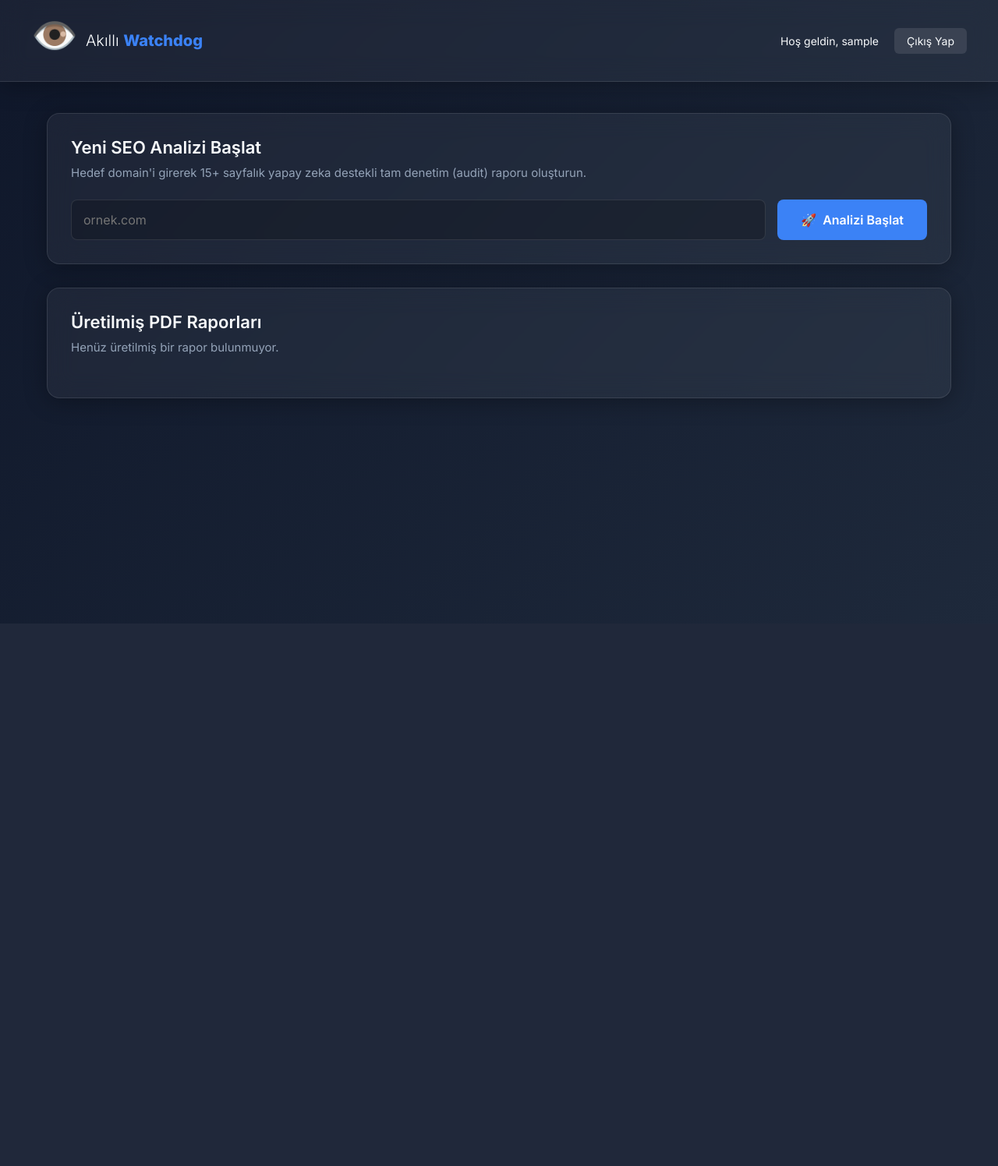
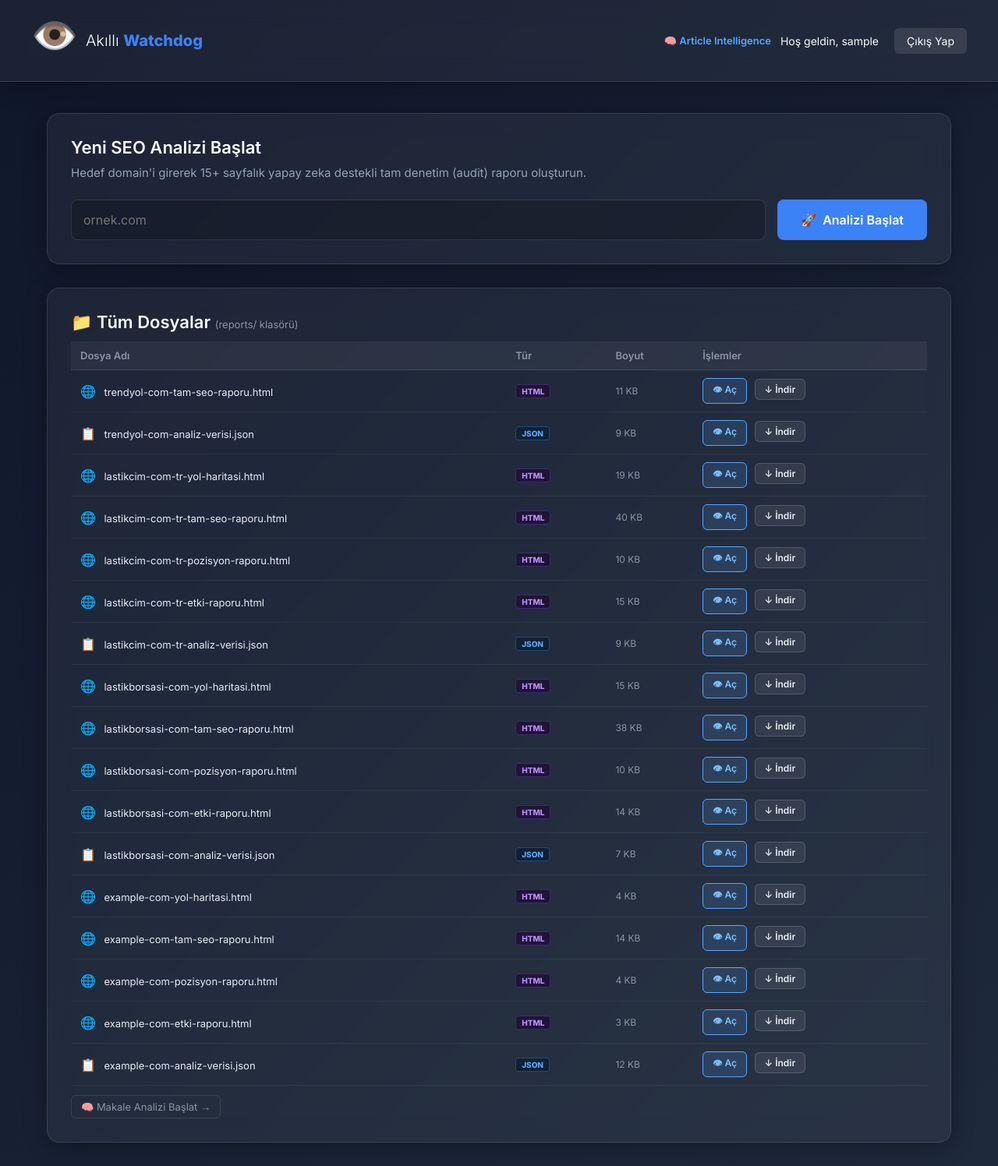
Before and after one commit to dijipolitr-stack/seoanalizi, a Flask app: page /dashboard in a window 1280 px wide. Shown: the whole page at 78% size. Before the commit the page ends 685 px from the top, so only its background shows below. Run offline with Flask 3, Linux system fonts and the light colour scheme; the visitor is signed in with stand-in values (Sample User, id 1).

Commit message:
Feature: Dashboard dosya yoneticisi - tum PDF/HTML/JSON dosyalari listele, indir ve tarayicida ac

```diff
--- a/app.py
+++ b/app.py
@@ -116,12 +116,25 @@ def dashboard():
         return redirect(url_for('dashboard'))
 
     reports = []
+    all_files = []
     if os.path.exists("reports"):
-        for filename in os.listdir("reports"):
-            if filename.endswith(".pdf"):
+        for filename in sorted(os.listdir("reports"), reverse=True):
+            fpath = os.path.join("reports", filename)
+            if not os.path.isfile(fpath):
+                continue
+            ext = filename.rsplit(".", 1)[-1].lower() if "." in filename else ""
+            size_bytes = os.path.getsize(fpath)
+            if size_bytes < 1024:
+                size_str = f"{size_bytes} B"
+            elif size_bytes < 1024 * 1024:
+                size_str = f"{size_bytes // 1024} KB"
+            else:
+                size_str = f"{size_bytes / 1024 / 1024:.1f} MB"
+            all_files.append({"name": filename, "ext": ext, "size": size_str})
+            if ext == "pdf":
                 reports.append(filename)
 
-    return render_template('dashboard.html', reports=reports, tasks=TASK_STATUS)
+    return render_template('dashboard.html', reports=reports, tasks=TASK_STATUS, all_files=all_files)
 
 
 @app.route('/status/<domain>')
@@ -138,6 +151,39 @@ def download(filename):
     if os.path.exists(filepath):
         return send_file(filepath, as_attachment=True)
     return "Dosya bulunamadı", 404
+
+
+@app.route('/files/download/<filename>')
+def files_download(filename):
+    """Herhangi bir rapor dosyasını indir (PDF, HTML, JSON)."""
+    if 'user' not in session:
+        return redirect(url_for('login'))
+    # Güvenlik: sadece reports/ klasöründeki dosyalara izin ver
+    filename = os.path.basename(filename)
+    filepath = os.path.join("reports", filename)
+    if os.path.exists(filepath):
+        return send_file(filepath, as_attachment=True)
+    return "Dosya bulunamadı", 404
+
+
+@app.route('/files/view/<filename>')
+def files_view(filename):
+    """HTML/JSON dosyasını tarayıcıda aç."""
+    if 'user' not in session:
+        return redirect(url_for('login'))
+    filename = os.path.basename(filename)
+    filepath = os.path.join("reports", filename)
+    if not os.path.exists(filepath):
+        return "Dosya bulunamadı", 404
+    ext = filename.rsplit(".", 1)[-1].lower()
+    if ext == "html":
+        with open(filepath, encoding="utf-8") as f:
+            return f.read()
+    elif ext == "json":
+        with open(filepath, encoding="utf-8") as f:
+            content = f.read()
+        return f'<pre style="background:#0d1117;color:#e6edf3;padding:24px;font-size:13px;">{content}</pre>'
+    return send_file(filepath, as_attachment=False)
 
 
 # ─── Article Intelligence Endpoint'leri ───────────────────────────────────────
--- a/templates/dashboard.html
+++ b/templates/dashboard.html
@@ -6,6 +6,67 @@
     <title>Dashboard | Akıllı Watchdog</title>
     <link href="https://fonts.googleapis.com/css2?family=Inter:wght@300;400;600;800&display=swap" rel="stylesheet">
     <link rel="stylesheet" href="{{ url_for('static', filename='css/style.css') }}">
+    <style>
+      .files-panel { margin-top: 24px; }
+      .files-table { width: 100%; border-collapse: collapse; font-size: 13px; margin-top: 12px; }
+      .files-table th {
+        background: rgba(255,255,255,0.05);
+        color: #8b949e;
+        font-weight: 600;
+        padding: 10px 12px;
+        text-align: left;
+        border-bottom: 1px solid rgba(255,255,255,0.1);
+      }
+      .files-table td {
+        padding: 10px 12px;
+        border-bottom: 1px solid rgba(255,255,255,0.05);
+        vertical-align: middle;
+      }
+      .files-table tr:hover td { background: rgba(255,255,255,0.03); }
+      .file-icon { font-size: 16px; margin-right: 6px; }
+      .file-name { color: #e6edf3; font-weight: 500; }
+      .file-type-badge {
+        display: inline-block;
+        border-radius: 4px;
+        font-size: 10px;
+        font-weight: 700;
+        padding: 2px 7px;
+        text-transform: uppercase;
+      }
+      .badge-pdf  { background: #2d1117; color: #f85149; border: 1px solid #6e2020; }
+      .badge-html { background: #1e1535; color: #bc8cff; border: 1px solid #3d2870; }
+      .badge-json { background: #132032; color: #58a6ff; border: 1px solid #1f4a7a; }
+      .btn-file-action {
+        background: rgba(255,255,255,0.08);
+        border: 1px solid rgba(255,255,255,0.15);
+        border-radius: 6px;
+        color: #e6edf3;
+        cursor: pointer;
+        font-size: 12px;
+        font-weight: 600;
+        padding: 5px 12px;
+        text-decoration: none;
+        margin-right: 6px;
+        display: inline-block;
+        transition: background 0.2s;
+      }
+      .btn-file-action:hover { background: rgba(255,255,255,0.15); }
+      .btn-file-action.open { background: rgba(88,166,255,0.15); border-color: #58a6ff; color: #79c0ff; }
+      .btn-file-action.open:hover { background: rgba(88,166,255,0.25); }
+      .empty-files { color: #484f58; font-size: 13px; padding: 20px 0; }
+      .file-nav-link {
+        color: #8b949e;
+        text-decoration: none;
+        font-size: 13px;
+        padding: 6px 12px;
+        border-radius: 6px;
+        border: 1px solid rgba(255,255,255,0.1);
+        display: inline-block;
+        margin-top: 12px;
+        transition: all 0.2s;
+      }
+      .file-nav-link:hover { color: #58a6ff; border-color: #58a6ff; background: rgba(88,166,255,0.1); }
+    </style>
 </head>
 <body class="dashboard-body">
 
@@ -14,9 +75,12 @@
             <span class="logo-icon">👁️</span>
             <h2>Akıllı <strong>Watchdog</strong></h2>
         </div>
-        <div class="nav-user">
-            <span>Hoş geldin, {{ session['user'] }}</span>
-            <a href="/logout" class="btn-logout">Çıkış Yap</a>
+        <div style="display:flex; gap:12px; align-items:center;">
+            <a href="/article-intelligence" style="color:#58a6ff; text-decoration:none; font-size:13px; font-weight:600;">🧠 Article Intelligence</a>
+            <div class="nav-user">
+                <span>Hoş geldin, {{ session['user'] }}</span>
+                <a href="/logout" class="btn-logout">Çıkış Yap</a>
+            </div>
         </div>
     </nav>
 
@@ -53,7 +117,7 @@
                         {% if status == 'running' %}
                             <li class="task-item running">
                                 <div class="loader"></div>
-                                <span><strong>{{ domain }}</strong> analiz ediliyor... (Crawl & OpenAI)</span>
+                                <span><strong>{{ domain }}</strong> analiz ediliyor...</span>
                             </li>
                         {% endif %}
                     {% endfor %}
@@ -62,36 +126,56 @@
             {% endif %}
         </section>
 
-        <!-- Mevcut Raporlar -->
-        <section class="glass-panel reports-panel">
-            <h3>Üretilmiş PDF Raporları</h3>
+        <!-- Tüm Dosyalar -->
+        <section class="glass-panel files-panel">
+            <h3>📁 Tüm Dosyalar <span style="font-size:13px; color:#8b949e; font-weight:400;">(reports/ klasörü)</span></h3>
 
-            {% if reports %}
-            <div class="reports-grid">
-                {% for report in reports %}
-                <div class="report-card">
-                    <div class="report-icon">📄</div>
-                    <div class="report-info">
-                        <h4>{{ report }}</h4>
-                        <a href="/download/{{ report }}" class="btn-download">İndir</a>
-                    </div>
-                </div>
-                {% endfor %}
-            </div>
+            {% if all_files %}
+            <table class="files-table">
+                <thead>
+                    <tr>
+                        <th>Dosya Adı</th>
+                        <th>Tür</th>
+                        <th>Boyut</th>
+                        <th>İşlemler</th>
+                    </tr>
+                </thead>
+                <tbody>
+                    {% for f in all_files %}
+                    <tr>
+                        <td>
+                            <span class="file-icon">
+                                {% if f.ext == 'pdf' %}📄{% elif f.ext == 'html' %}🌐{% elif f.ext == 'json' %}📋{% else %}📁{% endif %}
+                            </span>
+                            <span class="file-name">{{ f.name }}</span>
+                        </td>
+                        <td>
+                            <span class="file-type-badge badge-{{ f.ext }}">{{ f.ext }}</span>
+                        </td>
+                        <td style="color:#8b949e; font-size:12px;">{{ f.size }}</td>
+                        <td>
+                            {% if f.ext in ['html', 'json'] %}
+                            <a href="/files/view/{{ f.name }}" target="_blank" class="btn-file-action open">👁 Aç</a>
+                            {% endif %}
+                            <a href="/files/download/{{ f.name }}" class="btn-file-action">↓ İndir</a>
+                        </td>
+                    </tr>
+                    {% endfor %}
+                </tbody>
+            </table>
             {% else %}
-            <p class="empty-state">Henüz üretilmiş bir rapor bulunmuyor.</p>
+            <p class="empty-files">Henüz hiçbir dosya üretilmedi. Analiz başlatın veya Article Intelligence çalıştırın.</p>
             {% endif %}
+
+            <a href="/article-intelligence" class="file-nav-link">🧠 Makale Analizi Başlat →</a>
         </section>
 
     </main>
 
     <script>
-        // Sadece 'running' olan task varsa sayfayı periyodik yenile
         const hasRunningTask = document.querySelector('.task-item.running');
         if (hasRunningTask) {
-            setTimeout(() => {
-                window.location.reload();
-            }, 10000); // 10 saniyede bir sayfayı yeniler
+            setTimeout(() => { window.location.reload(); }, 10000);
         }
     </script>
 </body>
```
